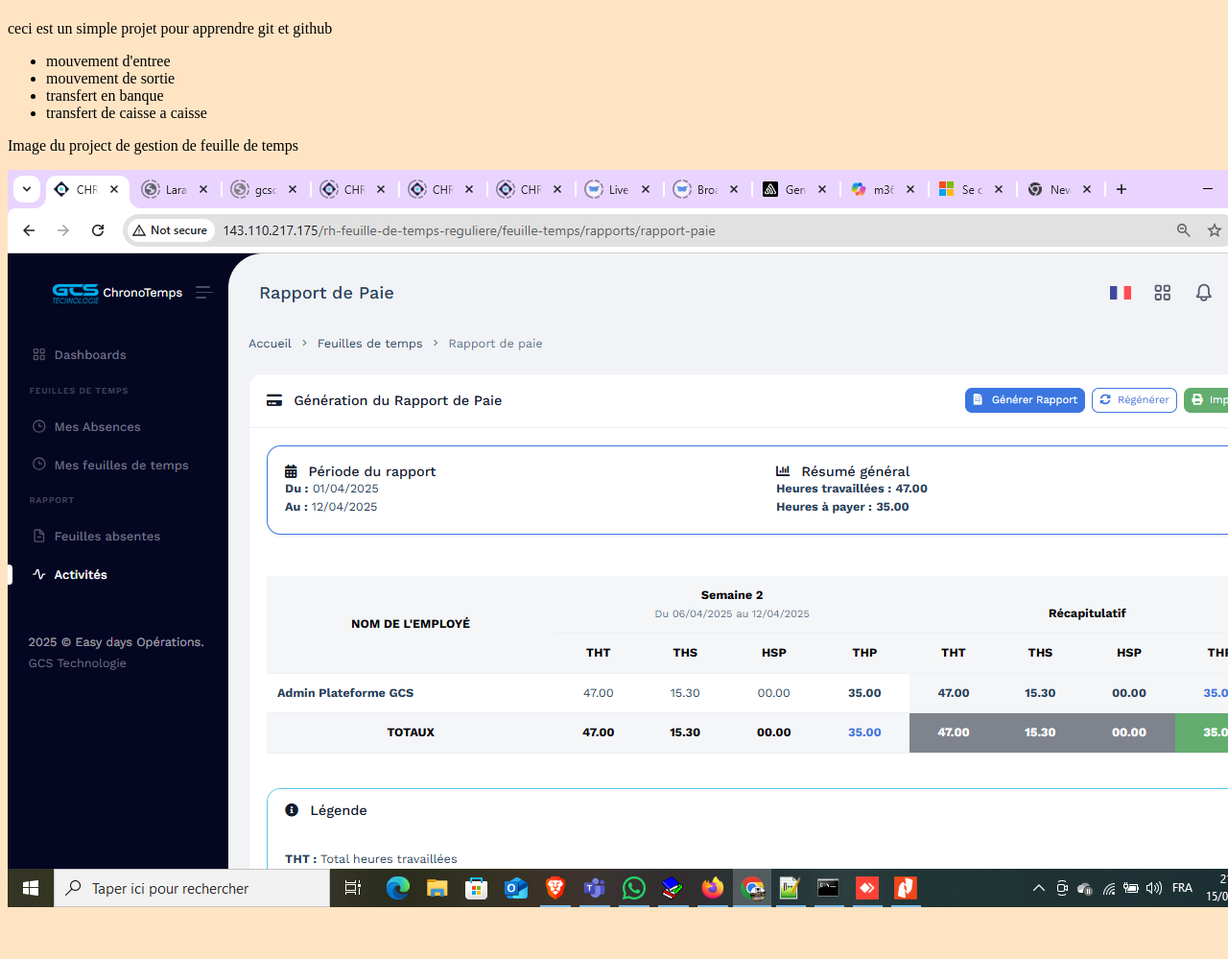
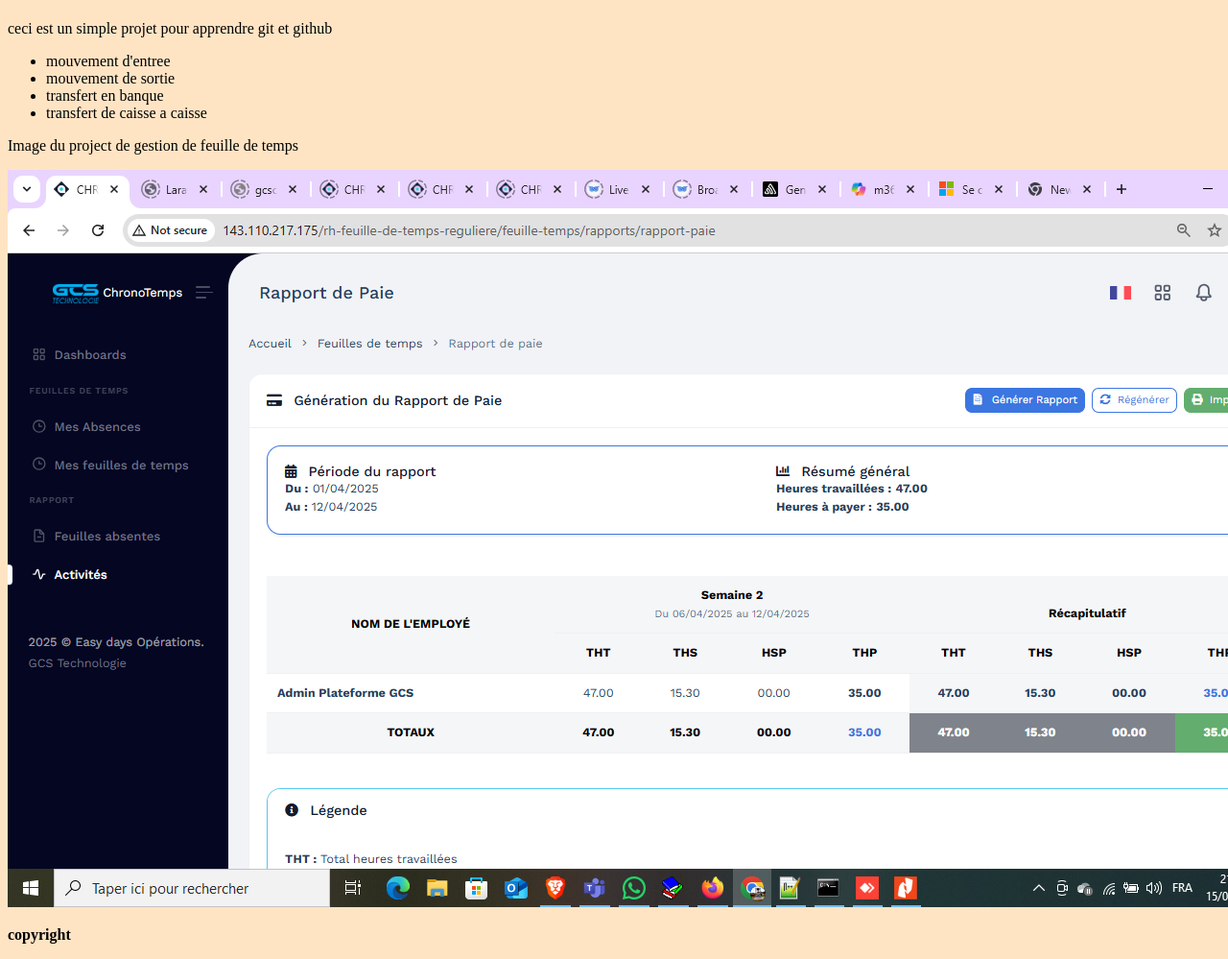
Before and after one commit to simplicemeli-create/gitapp1, a plain HTML site: page Index.html in a window 1280 px wide. Shown: the part 66-1065 px from the top of the page at 96% size. Before the commit the page ends 1023 px from the top, so only its background shows below. Drawn offline with Linux system fonts and the light colour scheme.

Commit message:
ajoute le copyright

```diff
--- a/Index.html
+++ b/Index.html
@@ -14,5 +14,6 @@
 
     <p>Image du project de gestion de feuille de temps</p>
     <img src="images.png">
+    <footer><p><strong>copyright</strong></p></footer>
 </body>
 </html>
```
